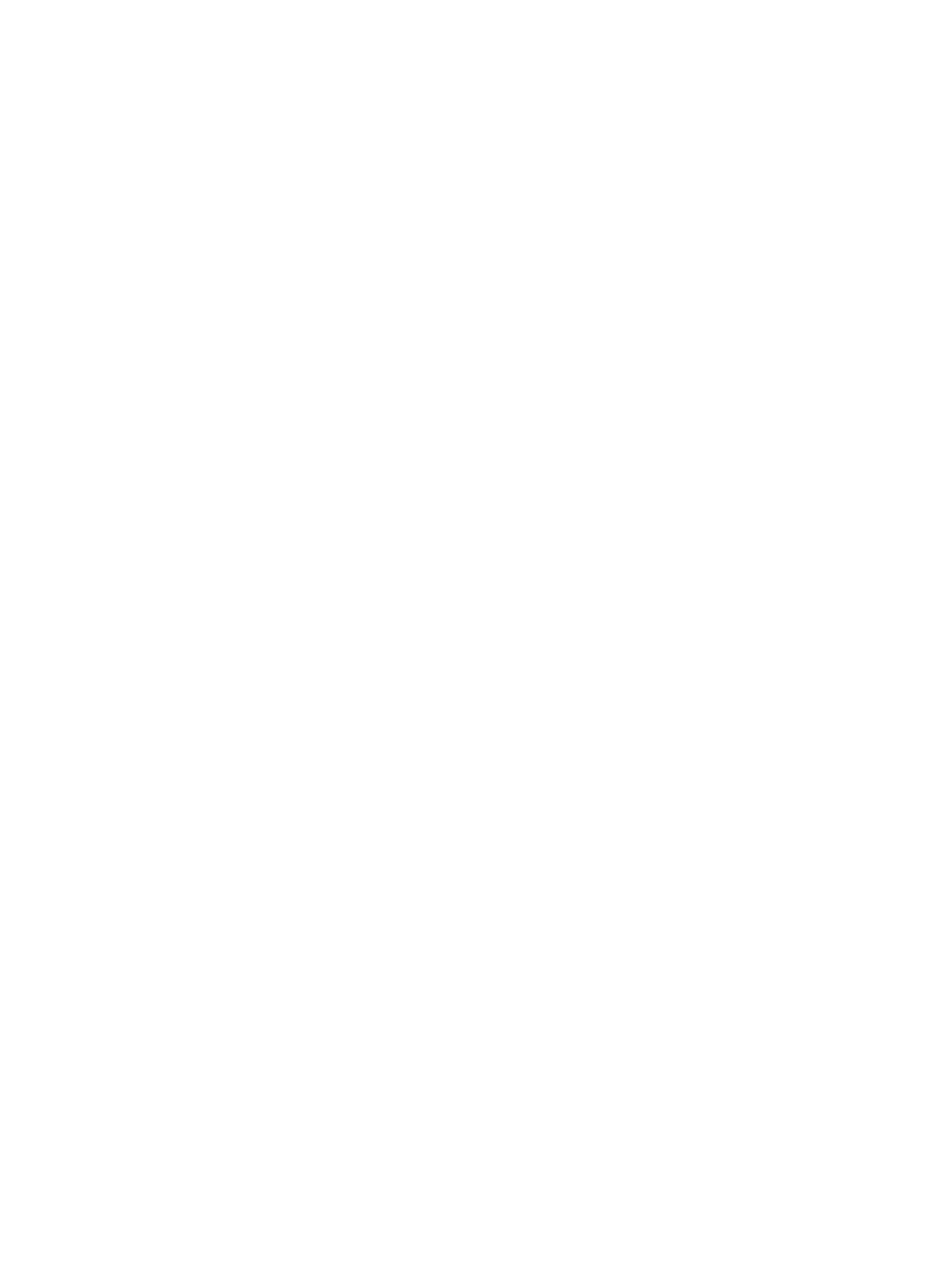
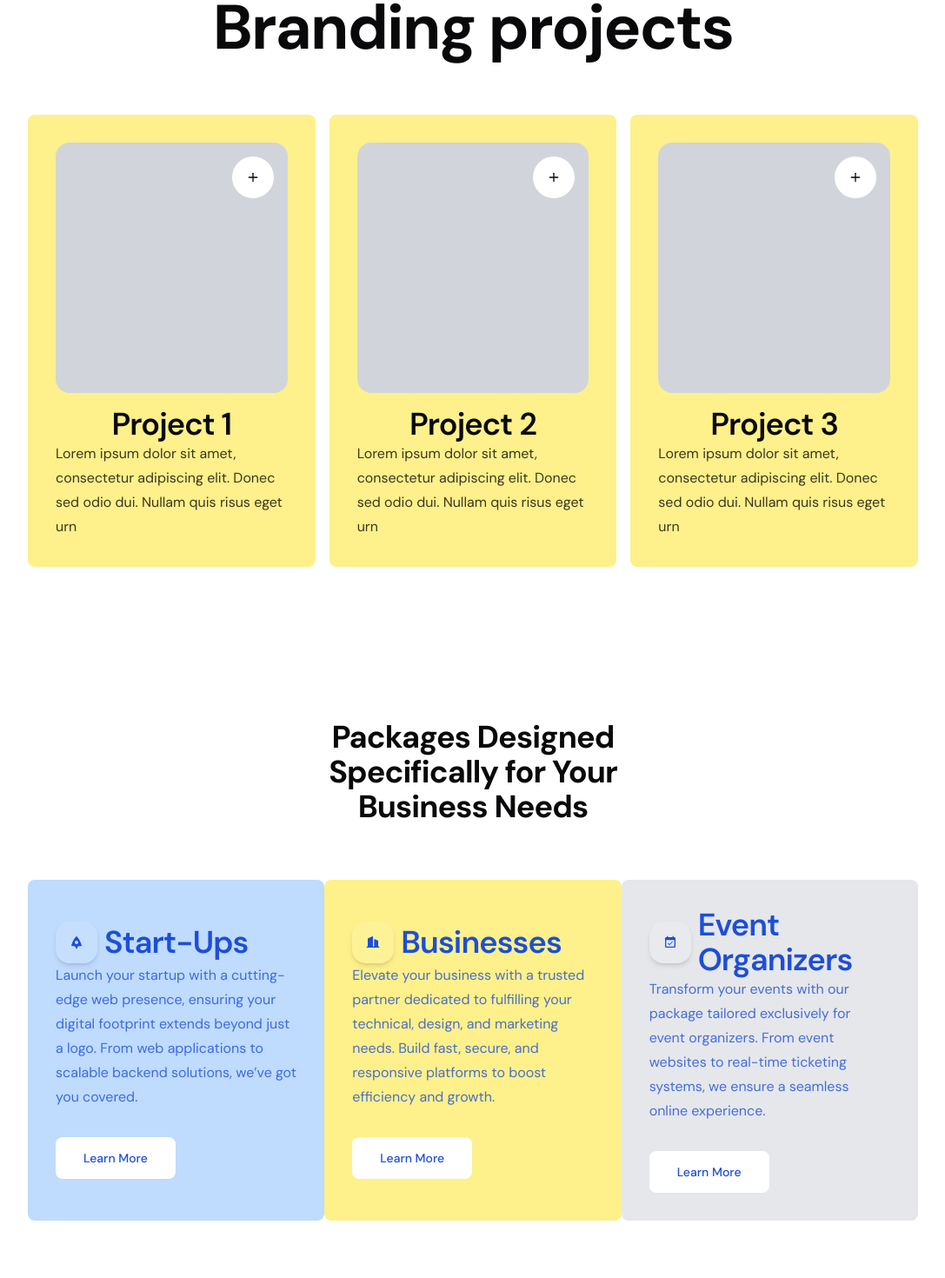
Before and after one commit to DUSHIME1212/nextgen, a Next.js app: page / in a window 1280 px wide. Shown: the part 940-2410 px from the top of the page at 87% size, without its empty margins (96-1183 px from the left). Before the commit the page ends 800 px from the top, so only its background shows below. Built offline with nearby package versions, Linux system fonts and the light colour scheme.

Commit message:
`feat: updated Hero component, layout, navbar, and utils with new features and icons`

```diff
--- a/package.json
+++ b/package.json
@@ -27,6 +27,7 @@
     "next": "^15.0.1",
     "react": "^18.3.1",
     "react-dom": "^18.3.1",
+    "react-icons": "^5.4.0",
     "tailwind-merge": "^2.5.5",
     "tailwindcss-animate": "^1.0.7",
     "zod": "^3.23.3"
--- a/src/app/_components/Hero.tsx
+++ b/src/app/_components/Hero.tsx
@@ -1,27 +1,150 @@
-
 import { Button } from "@/components/ui/button";
+import { perks } from "@/lib/utils";
+import { Check, Plus } from "lucide-react";
+import Link from "next/link";
 import React from "react";
+import { MdEventAvailable } from "react-icons/md";
+import { RiBuilding2Fill, RiSpaceShipFill } from "react-icons/ri";
 
 const Hero = () => {
+ const packages = [
+    {
+      title: "Start-Ups",
+      description:
+        "Launch your startup with a cutting-edge web presence, ensuring your digital footprint extends beyond just a logo. From web applications to scalable backend solutions, we’ve got you covered.",
+      bg: "bg-blue-200",
+      color: "text-blue-700",
+      link: "/",
+      icon: <RiSpaceShipFill />,
+    },
+    {
+      title: "Businesses",
+      description:
+        "Elevate your business with a trusted partner dedicated to fulfilling your technical, design, and marketing needs. Build fast, secure, and responsive platforms to boost efficiency and growth.",
+      bg: "bg-yellow-200",
+      color: "text-blue-700",
+      link: "/",
+      icon: <RiBuilding2Fill />,
+    },
+    {
+      title: "Event Organizers",
+      description:
+        "Transform your events with our package tailored exclusively for event organizers. From event websites to real-time ticketing systems, we ensure a seamless online experience.",
+      bg: "bg-gray-200",
+      color: "text-blue-700",
+      link: "/",
+      icon: <MdEventAvailable />,
+    },
+  ];
+
   return (
-    <div className="min-h-[720px] px-8 py-16 md:px-16 lg:px-32">
-      <div className="flex size-full min-h-[512px] flex-col items-start p-16 text-left justify-center rounded-2xl text-white bg-gradient-to-br to-blue-500 from-blue-700">
+    <>
+      {/* first */}
+      <div className="grid min-h-screen place-items-center px-8 py-16 md:px-16 lg:px-32">
+        <div className="flex size-full max-h-[512px] flex-col items-start justify-center rounded-2xl bg-gradient-to-br from-blue-700 to-blue-500 p-16 text-left text-white">
           <div className="w-2/3">
             <h3 className="text-yellow-400">
-          Providing Full-Stack Development, Web Design & Branding Solutions for
-          an Effective Digital Experience
+              Providing Full-Stack Development, Web Design & Branding Solutions
+              for an Effective Digital Experience
             </h3>
-        <p className="text-lg opacity-80 pt-4">We offer exclusive packages that provide you with access to creative and technical solutions tailored to your business needs.
-          Simple, reliable, and affordable – we’re here to take your digital presence to the next level.
+            <p className="pt-4 text-lg opacity-80">
+              We offer exclusive packages that provide you with access to
+              creative and technical solutions tailored to your business needs.
+              Simple, reliable, and affordable – we’re here to take your digital
+              presence to the next level.
             </p>
           </div>
           <div>
-          <Button variant={"gooeyLeft"} className="bg-white from-blue-200 text-blue-700 px-8 py-6 mt-8 rounded-lg">
+            <Button
+              variant={"gooeyLeft"}
+              className="mt-8 rounded-lg bg-white from-blue-200 px-8 py-6 text-blue-700"
+            >
               Get Started
             </Button>
           </div>
         </div>
       </div>
+      {/* second */}
+      <div className="iitems-center flex min-h-screen flex-col items-center justify-center px-8 py-16 md:px-16 lg:px-32">
+        <h1 className="mb-16 w-2/3 text-center">
+          Our Featured Branding projects
+        </h1>
+        <div className="grid grid-cols-1 gap-4 md:grid-cols-3">
+          {[1, 2, 3].map((item, index) => (
+            <div
+              key={index}
+              className="relative flex flex-col items-center justify-center rounded-lg bg-yellow-200 p-8"
+            >
+              <div className="relative h-72 w-full rounded-2xl bg-gray-300"></div>
+              <Link href={""}>
+                <Plus className="absolute right-12 top-12 size-12 rounded-full bg-white p-4" />
+              </Link>
+              <h3 className="pt-4">Project {item}</h3>
+              <p className="opacity-80">
+                Lorem ipsum dolor sit amet, consectetur adipiscing elit. Donec
+                sed odio dui. Nullam quis risus eget urn{" "}
+              </p>
+            </div>
+          ))}
+        </div>
+      </div>
+      <div className="iitems-center flex min-h-screen flex-col items-center justify-center px-8 py-16 md:px-16 lg:px-32">
+        <h1 className="mb-16 w-1/3 text-center text-4xl">
+          Packages Designed Specifically for Your Business Needs
+        </h1>
+        <div className="grid grid-cols-1 md:grid-cols-3">
+          {packages.map((item, index) => (
+            <div
+              key={index}
+              className={`relative flex flex-col items-start justify-center rounded-lg p-8 ${item.bg} ${item.color}`}
+            >
+              <div className="flex flex-row items-center gap-2">
+                <div className="rounded-2xl bg-white/10 p-4 shadow-md">
+                  {item.icon}
+                </div>
+                <h3>{item.title}</h3>
+              </div>
+              <p className="mt-8 opacity-80">{item.description}</p>
+              <Link href={item.link}>
+                <Button
+                  variant={"gooeyLeft"}
+                  className="mt-8 rounded-lg bg-white from-blue-200 px-8 py-6 text-blue-700"
+                >
+                  Learn More
+                </Button>
+              </Link>
+            </div>
+          ))}
+        </div>
+      </div>
+
+      <div className="iitems-center flex min-h-screen flex-col items-center justify-center px-8 py-16 md:px-16 lg:px-32">
+        <h1 className="mb-16 w-1/3 text-center text-4xl">
+          Full of Perks You Won’t Find Anywhere Else
+        </h1>
+        <div className="grid grid-rows-1 gap-4">
+          {perks.map((item, index) => (
+            <div key={index} className="flex flex-row items-start justify-center gap-4">
+              <Check className="size-6 text-blue-700" />
+              <p>{item.quote}</p>
+            </div>
+          ))}
+        </div>
+      </div>
+      <div className="iitems-center flex min-h-screen flex-col items-center justify-center px-8 py-16 md:px-16 lg:px-32">
+        <h1 className="mb-16 w-1/3 text-center text-4xl">
+          Full of Perks You Won’t Find Anywhere Else
+        </h1>
+        <div className="grid grid-rows-1 gap-4">
+          {perks.map((item, index) => (
+            <div key={index} className="flex flex-row items-start justify-center gap-4">
+              <Check className="size-6 text-blue-700" />
+              <p>{item.quote}</p>
+            </div>
+          ))}
+        </div>
+      </div>
+    </>
   );
 };
 
--- a/src/app/layout.tsx
+++ b/src/app/layout.tsx
@@ -7,7 +7,7 @@ import { type Metadata } from "next";
 export const metadata: Metadata = {
   title: "ianextGen",
   description: "Generated by create-t3-app",
-  icons: [{ rel: "icon", url: "/favicon.ico" }],
+  icons: [{ rel: "icon", url: "/logo.png" }],
 };
 
 export default function RootLayout({
--- a/src/components/Navbar.tsx
+++ b/src/components/Navbar.tsx
@@ -6,7 +6,7 @@ import Image from 'next/image'
 
 const Navbar = () => {
   return (
-    <nav className='flex px-8 md:px-16 lg:px-32 w-full py-4 shadow-2xl shadow-blue-500/20 justify-between items-center'>
+    <nav className='flex fixed bg-white z-50 px-8 md:px-16 lg:px-32 w-full py-4 shadow-2xl shadow-blue-500/20 justify-between items-center'>
         <Link href={""} className='flex items-center gap-2 text-2xl font-bold'>
             <div className='size-8 relative'>
                 <Image src="/logo.png" alt="Logo" className='object-contain' fill/>
--- a/src/lib/utils.ts
+++ b/src/lib/utils.ts
@@ -1,5 +1,8 @@
 import { clsx, type ClassValue } from "clsx"
 import { twMerge } from "tailwind-merge"
+
+import { MdEventAvailable } from "react-icons/md";
+import { RiBuilding2Fill, RiSpaceShipFill } from "react-icons/ri";
 
 export function cn(...inputs: ClassValue[]) {
   return twMerge(clsx(inputs))
@@ -14,3 +17,57 @@ export const navlinks = [
   { label: "Blog", href: "/" },
 
 ]
+
+// export const packages = [
+
+
+//     {
+//       title: "Start-Ups",
+//       description:
+//         "Launch your startup with a cutting-edge web presence, ensuring your digital footprint extends beyond just a logo. From web applications to scalable backend solutions, we’ve got you covered.",
+//       bg: "bg-blue-200",
+//       color: "text-blue-700",
+//       link: "/",
+//       icon: <RiSpaceShipFill />,
+//     },
+//     {
+//       title: "Businesses",
+//       description:
+//         "Elevate your business with a trusted partner dedicated to fulfilling your technical, design, and marketing needs. Build fast, secure, and responsive platforms to boost efficiency and growth.",
+//       bg: "bg-yellow-200",
+//       color: "text-blue-700",
+//       link: "/",
+//       icon: <RiBuilding2Fill />,
+//     },
+//     {
+//       title: "Event Organizers",
+//       description:
+//         "Transform your events with our package tailored exclusively for event organizers. From event websites to real-time ticketing systems, we ensure a seamless online experience.",
+//       bg: "bg-gray-200",
+//       color: "text-blue-700",
+//       link: "/",
+//       icon: <MdEventAvailable />,
+//     },
+//   ];
+
+export const perks  = [
+  {
+    quote:"Send in as many design requests as your business requires you to."
+  },
+  {
+    quote:"Pay one monthly flat fee no matter how much you send our way."
+  },
+  {
+    quote:"A dedicated professional designers, always ready for your next project!"
+  },
+  {
+    quote:"Send in as many design requests as your business requires you to."
+  },
+  {
+    quote:"Scale up or down as needed, and pause or cancel at anytime."
+  },
+  {
+    quote:"Each of your designs is made especially for you and is 100% yours."
+  },
+
+]
```
Also changed, not shown: 1 other file (tests, documents, lock files or other folders). Lines whose indentation alone changed are shown as unchanged.
